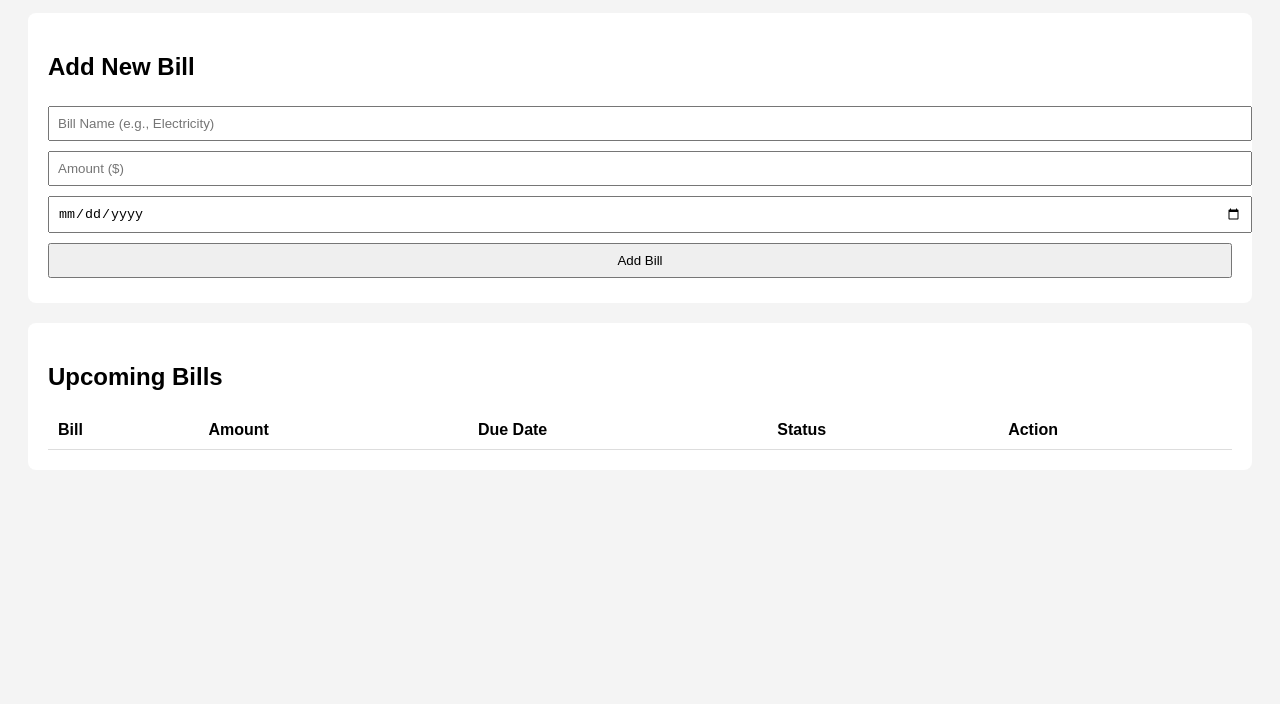
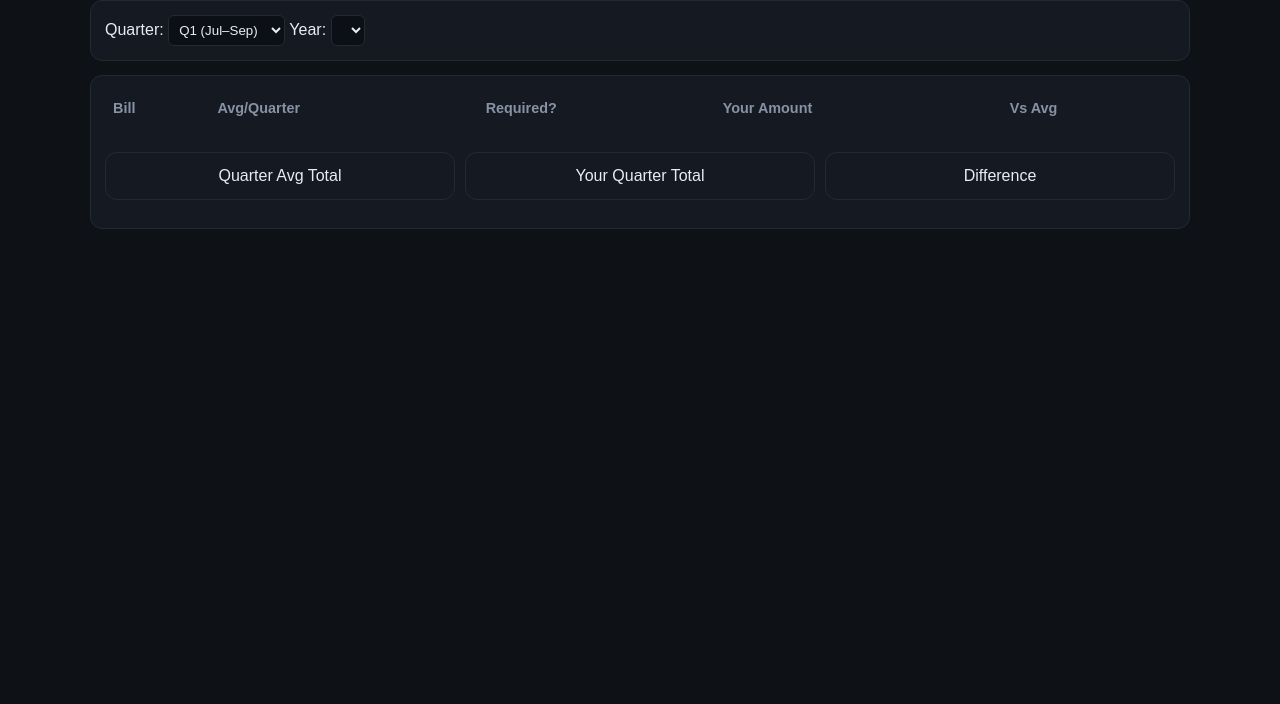
Before and after one commit to GreenEarth2025/GreenEarthM, a plain HTML site: page index.html in a window 1280 px wide. Shown: the part 96-800 px from the top of the page. Drawn offline with Linux system fonts and the light colour scheme.

Commit message:
Update index.html

```diff
--- a/index.html
+++ b/index.html
@@ -1,93 +1,99 @@
 <!DOCTYPE html>
 <html lang="en">
 <head>
-<meta charset="UTF-8">
-<meta name="viewport" content="width=device-width, initial-scale=1.0">
-<title>Family Bill Tracker</title>
+<meta charset="utf-8" />
+<meta name="viewport" content="width=device-width, initial-scale=1" />
+<title>Canberra Family Bill Tracker (Australian FY)</title>
 <style>
-    body { font-family: Arial, sans-serif; background: #f4f4f4; padding: 20px; }
-    h1 { text-align: center; }
-    .bill-form, .bill-list { background: white; padding: 20px; border-radius: 8px; margin-bottom: 20px; }
-    input, select, button { padding: 8px; margin: 5px 0; width: 100%; }
+  :root {
+    --bg: #0e1116;
+    --panel: #151a22;
+    --muted: #8892a5;
+    --text: #e6edf3;
+    --accent: #7dd3fc;
+    --good: #10b981;
+    --warn: #f59e0b;
+    --bad: #ef4444;
+    --line: #232a34;
+    --row1: #1f2937;
+    --row2: #2d3748;
+    --row3: #374151;
+    --row4: #1e3a8a;
+    --row5: #4b5563;
+    --row6: #3b0764;
+    --row7: #064e3b;
+    --row8: #7c2d12;
+    --row9: #4a044e;
+    --row10: #0f766e;
+  }
+  html, body { background: var(--bg); color: var(--text); font-family: Arial, sans-serif; }
+  .wrap { max-width: 1100px; margin: 24px auto; padding: 0 16px; }
+  h1 { font-size: 1.7rem; margin: 0 0 6px; }
+  p.subtitle { color: var(--muted); margin-top: 0; }
+  .panel { background: var(--panel); border: 1px solid var(--line); border-radius: 12px; padding: 14px; margin: 14px 0; }
   table { width: 100%; border-collapse: collapse; }
-    th, td { padding: 10px; border-bottom: 1px solid #ddd; text-align: left; }
-    .paid { text-decoration: line-through; color: gray; }
+  th, td { padding: 10px 8px; vertical-align: middle; }
+  th { text-align: left; font-weight: 600; color: var(--muted); font-size: 0.9rem; }
+  td small { color: var(--muted); }
+  .qreq { text-align: center; }
+  .mono { font-family: monospace; }
+  .stat.good { color: var(--good); }
+  .stat.warn { color: var(--warn); }
+  .stat.bad  { color: var(--bad); }
+  input, select { padding: 6px; border-radius: 6px; border: 1px solid var(--line); background: #0c1016; color: var(--text); }
+  input[type="number"] { width: 80px; }
+  .totals { display: flex; gap: 10px; margin-top: 12px; }
+  .totals .panel { flex: 1; text-align: center; }
 </style>
 </head>
 <body>
+<div class="wrap">
+  <h1>P.Mopuri Canberra Family Bill Tracker (Australian FY)</h1>
+  <p class="subtitle">Q1 = Jul–Sep, Q2 = Oct–Dec, Q3 = Jan–Mar, Q4 = Apr–Jun</p>
 
-<h1>🏠 P. Mopuri Family Bill Tracker</h1>
-
-<div class="bill-form">
-    <h2>Add New Bill</h2>
-    <input type="text" id="billName" placeholder="Bill Name (e.g., Electricity)">
-    <input type="number" id="billAmount" placeholder="Amount ($)">
-    <input type="date" id="billDueDate">
-    <button onclick="addBill()">Add Bill</button>
+  <div class="panel">
+    <label>Quarter:
+      <select id="quarter">
+        <option value="Q1">Q1 (Jul–Sep)</option>
+        <option value="Q2">Q2 (Oct–Dec)</option>
+        <option value="Q3">Q3 (Jan–Mar)</option>
+        <option value="Q4">Q4 (Apr–Jun)</option>
+      </select>
+    </label>
+    <label>Year:
+      <select id="year"></select>
+    </label>
   </div>
 
-<div class="bill-list">
-    <h2>Upcoming Bills</h2>
+  <div class="panel">
     <table id="billTable">
       <thead>
         <tr>
           <th>Bill</th>
-                <th>Amount</th>
-                <th>Due Date</th>
-                <th>Status</th>
-                <th>Action</th>
+          <th>Avg/Quarter</th>
+          <th>Required?</th>
+          <th>Your Amount</th>
+          <th>Vs Avg</th>
         </tr>
       </thead>
       <tbody></tbody>
     </table>
+    <div class="totals">
+      <div class="panel">
+        <div>Quarter Avg Total</div>
+        <div id="avgTotal" class="mono"></div>
+      </div>
+      <div class="panel">
+        <div>Your Quarter Total</div>
+        <div id="yourTotal" class="mono"></div>
+      </div>
+      <div class="panel">
+        <div>Difference</div>
+        <div id="diffTotal" class="mono"></div>
+      </div>
+    </div>
+  </div>
 </div>
 
 <script>
-    let bills = [];
-
-    function addBill() {
-        const name = document.getElementById('billName').value;
-        const amount = document.getElementById('billAmount').value;
-        const dueDate = document.getElementById('billDueDate').value;
-
-        if (name && amount && dueDate) {
-            bills.push({ name, amount, dueDate, paid: false });
-            renderBills();
-            document.getElementById('billName').value = '';
-            document.getElementById('billAmount').value = '';
-            document.getElementById('billDueDate').value = '';
-        }
-    }
-
-    function togglePaid(index) {
-        bills[index].paid = !bills[index].paid;
-        renderBills();
-    }
-
-    function deleteBill(index) {
-        bills.splice(index, 1);
-        renderBills();
-    }
-
-    function renderBills() {
-        const tableBody = document.querySelector('#billTable tbody');
-        tableBody.innerHTML = '';
-        bills.forEach((bill, index) => {
-            tableBody.innerHTML += `
-                <tr class="${bill.paid ? 'paid' : ''}">
-                    <td>${bill.name}</td>
-                    <td>$${bill.amount}</td>
-                    <td>${bill.dueDate}</td>
-                    <td>${bill.paid ? 'Paid' : 'Unpaid'}</td>
-                    <td>
-                        <button onclick="togglePaid(${index})">${bill.paid ? 'Mark Unpaid' : 'Mark Paid'}</button>
-                        <button onclick="deleteBill(${index})">Delete</button>
-                    </td>
-                </tr>
-            `;
-        });
-    }
-</script>
-
-</body>
-</html>
+const DEFAULT_B
```
Lines whose indentation alone changed are shown as unchanged.
